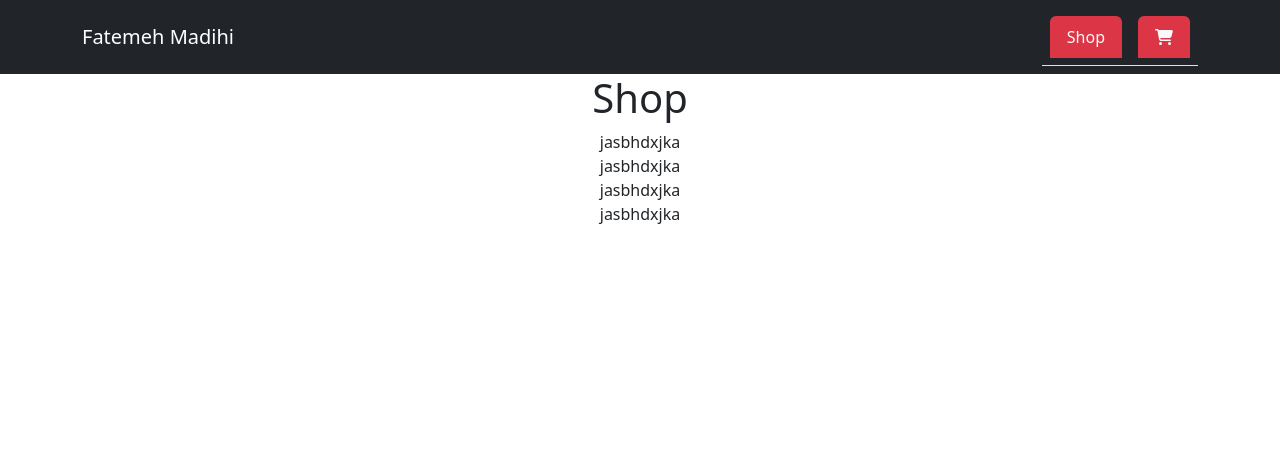
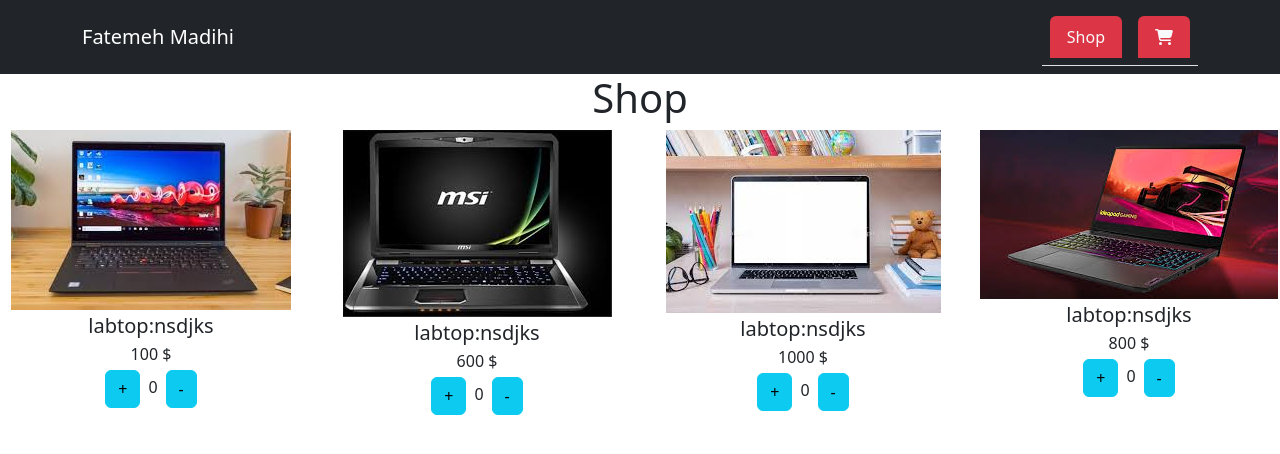
Before and after one commit to fmadihi/simple_store_by_react, a React (Create React App) app: page / in a window 1280 px wide. Shown: the top 454 px of the page. Built offline with nearby package versions, Linux system fonts and the light colour scheme.

Commit message:
Update Products.js

```diff
--- a/src/pages/product/Products.js
+++ b/src/pages/product/Products.js
@@ -1,9 +1,16 @@
 import React from 'react';
 
-const Products = () =>{
-
+const Products = (props) =>{
+    const {id,productName,price,productImage} = props.data
     return(
-        <div>jasbhdxjka</div>
+        <div className="col-3">
+            <img src={productImage} />
+                <h5 className="my-1 ">{productName}</h5>
+                <div className="my-1">{price} $</div>
+                <button className="btn btn-info">+</button>
+                <span className="mx-2">0</span>
+                <button className="btn btn-info">-</button>
+        </div>
     )
 }
 
```
